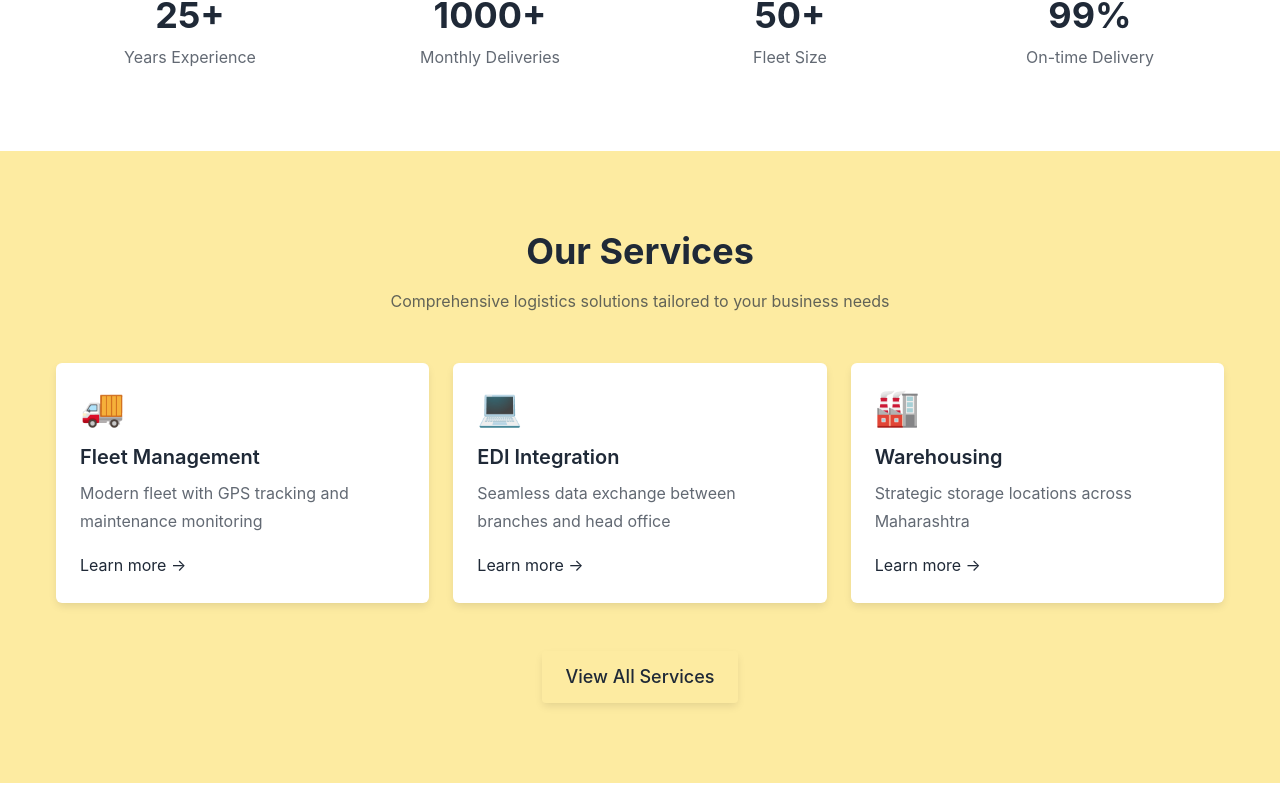
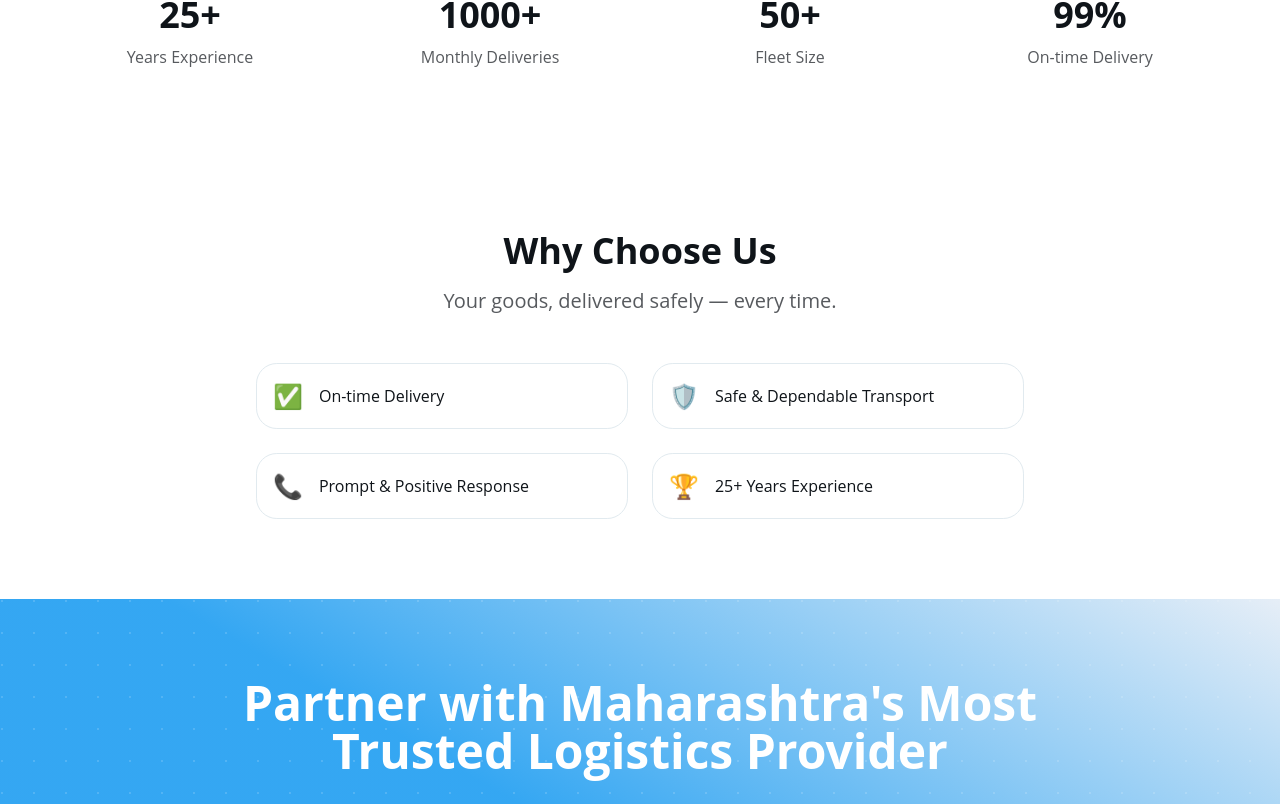
Before and after one commit to rahulbiradar06/Santosh-Logistics, a React (Vite) app in the folder Santosh Logistics/: page / in a window 1280 px wide. Shown: the part 885-1689 px from the top of the page. Built offline with nearby package versions, Linux system fonts and the light colour scheme.

Commit message:
Update theme colors and hide services section
Refined color palette and shadow variables in index.css for both light and dark themes, including font and border changes. Commented out the 'Our Services' section and the 'Get a Quote' button in HomePage.tsx, likely for design or content revision.

```diff
--- a/Santosh Logistics/src/index.css
+++ b/Santosh Logistics/src/index.css
@@ -40,125 +40,112 @@
   --color-sidebar-border: var(--sidebar-border);
   --color-sidebar-ring: var(--sidebar-ring);
 }
-
 :root {
   --background: #ffffff;
-  --foreground: #1f2937;
-  --card: #ffffff;
-  --card-foreground: #1f2937;
+  --foreground: #0f1419;
+  --card: #f7f8f8;
+  --card-foreground: #0f1419;
   --popover: #ffffff;
-  --popover-foreground: #1f2937;
-
-  /* === Classic Trust Theme === */
-  --primary: #1e3a8a; /* Navy Blue */
+  --popover-foreground: #0f1419;
+  --primary: #1e9df1;
   --primary-foreground: #ffffff;
-  --secondary: #fbbf24; /* Amber */
-  --secondary-foreground: #1e3a8a;
-  --muted: #f3f4f6;
-  --muted-foreground: #374151;
-  --accent: #facc15; /* Gold Highlight */
-  --accent-foreground: #1e3a8a;
-  --destructive: #ef4444;
+  --secondary: #0f1419;
+  --secondary-foreground: #ffffff;
+  --muted: #e5e5e6;
+  --muted-foreground: #0f1419;
+  --accent: #e3ecf6;
+  --accent-foreground: #1e9df1;
+  --destructive: #f4212e;
   --destructive-foreground: #ffffff;
-  --border: #e5e7eb;
-  --input: #e5e7eb;
-  --ring: #fbbf24;
-
-  --chart-1: #1e3a8a;
-  --chart-2: #fbbf24;
-  --chart-3: #2563eb;
-  --chart-4: #facc15;
-  --chart-5: #334155;
-
-  --sidebar: #f9fafb;
-  --sidebar-foreground: #1f2937;
-  --sidebar-primary: #1e3a8a;
+  --border: #e1eaef;
+  --input: #f7f9fa;
+  --ring: #1da1f2;
+  --chart-1: #1e9df1;
+  --chart-2: #00b87a;
+  --chart-3: #f7b928;
+  --chart-4: #17bf63;
+  --chart-5: #e0245e;
+  --sidebar: #f7f8f8;
+  --sidebar-foreground: #0f1419;
+  --sidebar-primary: #1e9df1;
   --sidebar-primary-foreground: #ffffff;
-  --sidebar-accent: #fbbf24;
-  --sidebar-accent-foreground: #1e3a8a;
-  --sidebar-border: #e5e7eb;
-  --sidebar-ring: #facc15;
-
-  --font-sans: "Inter", sans-serif;
-  --font-serif: "Source Serif 4", serif;
-  --font-mono: "JetBrains Mono", monospace;
-  --radius: 0.375rem;
-
+  --sidebar-accent: #e3ecf6;
+  --sidebar-accent-foreground: #1e9df1;
+  --sidebar-border: #e1e8ed;
+  --sidebar-ring: #1da1f2;
+  --font-sans: Open Sans, sans-serif;
+  --font-serif: Georgia, serif;
+  --font-mono: Menlo, monospace;
+  --radius: 1.3rem;
   --shadow-x: 0px;
-  --shadow-y: 4px;
-  --shadow-blur: 8px;
-  --shadow-spread: -1px;
-  --shadow-opacity: 0.1;
-  --shadow-color: hsl(0 0% 0%);
-  --shadow-2xs: 0px 4px 8px -1px hsl(0 0% 0% / 0.05);
-  --shadow-xs: 0px 4px 8px -1px hsl(0 0% 0% / 0.05);
-  --shadow-sm: 0px 4px 8px -1px hsl(0 0% 0% / 0.1), 0px 1px 2px -2px hsl(0 0% 0% / 0.1);
-  --shadow: 0px 4px 8px -1px hsl(0 0% 0% / 0.1), 0px 1px 2px -2px hsl(0 0% 0% / 0.1);
-  --shadow-md: 0px 4px 8px -1px hsl(0 0% 0% / 0.1), 0px 2px 4px -2px hsl(0 0% 0% / 0.1);
-  --shadow-lg: 0px 4px 8px -1px hsl(0 0% 0% / 0.1), 0px 4px 6px -2px hsl(0 0% 0% / 0.1);
-  --shadow-xl: 0px 4px 8px -1px hsl(0 0% 0% / 0.1), 0px 8px 10px -2px hsl(0 0% 0% / 0.1);
-  --shadow-2xl: 0px 4px 8px -1px hsl(0 0% 0% / 0.25);
+  --shadow-y: 2px;
+  --shadow-blur: 0px;
+  --shadow-spread: 0px;
+  --shadow-opacity: 0;
+  --shadow-color: rgba(29,161,242,0.15);
+  --shadow-2xs: 0px 2px 0px 0px hsl(202.8169 89.1213% 53.1373% / 0.00);
+  --shadow-xs: 0px 2px 0px 0px hsl(202.8169 89.1213% 53.1373% / 0.00);
+  --shadow-sm: 0px 2px 0px 0px hsl(202.8169 89.1213% 53.1373% / 0.00), 0px 1px 2px -1px hsl(202.8169 89.1213% 53.1373% / 0.00);
+  --shadow: 0px 2px 0px 0px hsl(202.8169 89.1213% 53.1373% / 0.00), 0px 1px 2px -1px hsl(202.8169 89.1213% 53.1373% / 0.00);
+  --shadow-md: 0px 2px 0px 0px hsl(202.8169 89.1213% 53.1373% / 0.00), 0px 2px 4px -1px hsl(202.8169 89.1213% 53.1373% / 0.00);
+  --shadow-lg: 0px 2px 0px 0px hsl(202.8169 89.1213% 53.1373% / 0.00), 0px 4px 6px -1px hsl(202.8169 89.1213% 53.1373% / 0.00);
+  --shadow-xl: 0px 2px 0px 0px hsl(202.8169 89.1213% 53.1373% / 0.00), 0px 8px 10px -1px hsl(202.8169 89.1213% 53.1373% / 0.00);
+  --shadow-2xl: 0px 2px 0px 0px hsl(202.8169 89.1213% 53.1373% / 0.00);
   --tracking-normal: 0em;
   --spacing: 0.25rem;
 }
 
 .dark {
-  --background: #0f172a;
-  --foreground: #f9fafb;
-  --card: #1f2937;
-  --card-foreground: #f9fafb;
-  --popover: #1f2937;
-  --popover-foreground: #f9fafb;
-
-  /* === Classic Trust Theme (Dark) === */
-  --primary: #facc15;
-  --primary-foreground: #1e3a8a;
-  --secondary: #1e3a8a;
-  --secondary-foreground: #ffffff;
-  --muted: #1f2937;
-  --muted-foreground: #9ca3af;
-  --accent: #fbbf24;
-  --accent-foreground: #1e3a8a;
-  --destructive: #ef4444;
+  --background: #000000;
+  --foreground: #e7e9ea;
+  --card: #17181c;
+  --card-foreground: #d9d9d9;
+  --popover: #000000;
+  --popover-foreground: #e7e9ea;
+  --primary: #1c9cf0;
+  --primary-foreground: #ffffff;
+  --secondary: #f0f3f4;
+  --secondary-foreground: #0f1419;
+  --muted: #181818;
+  --muted-foreground: #72767a;
+  --accent: #061622;
+  --accent-foreground: #1c9cf0;
+  --destructive: #f4212e;
   --destructive-foreground: #ffffff;
-  --border: #334155;
-  --input: #334155;
-  --ring: #facc15;
-
-  --chart-1: #fbbf24;
-  --chart-2: #2563eb;
-  --chart-3: #facc15;
-  --chart-4: #f59e0b;
-  --chart-5: #1e3a8a;
-
-  --sidebar: #0f172a;
-  --sidebar-foreground: #f9fafb;
-  --sidebar-primary: #facc15;
-  --sidebar-primary-foreground: #1e3a8a;
-  --sidebar-accent: #1e3a8a;
-  --sidebar-accent-foreground: #facc15;
-  --sidebar-border: #334155;
-  --sidebar-ring: #facc15;
-
-  --font-sans: "Inter", sans-serif;
-  --font-serif: "Source Serif 4", serif;
-  --font-mono: "JetBrains Mono", monospace;
-  --radius: 0.375rem;
-
+  --border: #242628;
+  --input: #22303c;
+  --ring: #1da1f2;
+  --chart-1: #1e9df1;
+  --chart-2: #00b87a;
+  --chart-3: #f7b928;
+  --chart-4: #17bf63;
+  --chart-5: #e0245e;
+  --sidebar: #17181c;
+  --sidebar-foreground: #d9d9d9;
+  --sidebar-primary: #1da1f2;
+  --sidebar-primary-foreground: #ffffff;
+  --sidebar-accent: #061622;
+  --sidebar-accent-foreground: #1c9cf0;
+  --sidebar-border: #38444d;
+  --sidebar-ring: #1da1f2;
+  --font-sans: Open Sans, sans-serif;
+  --font-serif: Georgia, serif;
+  --font-mono: Menlo, monospace;
+  --radius: 1.3rem;
   --shadow-x: 0px;
-  --shadow-y: 4px;
-  --shadow-blur: 8px;
-  --shadow-spread: -1px;
-  --shadow-opacity: 0.1;
-  --shadow-color: hsl(0 0% 0%);
-  --shadow-2xs: 0px 4px 8px -1px hsl(0 0% 0% / 0.05);
-  --shadow-xs: 0px 4px 8px -1px hsl(0 0% 0% / 0.05);
-  --shadow-sm: 0px 4px 8px -1px hsl(0 0% 0% / 0.1), 0px 1px 2px -2px hsl(0 0% 0% / 0.1);
-  --shadow: 0px 4px 8px -1px hsl(0 0% 0% / 0.1), 0px 1px 2px -2px hsl(0 0% 0% / 0.1);
-  --shadow-md: 0px 4px 8px -1px hsl(0 0% 0% / 0.1), 0px 2px 4px -2px hsl(0 0% 0% / 0.1);
-  --shadow-lg: 0px 4px 8px -1px hsl(0 0% 0% / 0.1), 0px 4px 6px -2px hsl(0 0% 0% / 0.1);
-  --shadow-xl: 0px 4px 8px -1px hsl(0 0% 0% / 0.1), 0px 8px 10px -2px hsl(0 0% 0% / 0.1);
-  --shadow-2xl: 0px 4px 8px -1px hsl(0 0% 0% / 0.25);
+  --shadow-y: 2px;
+  --shadow-blur: 0px;
+  --shadow-spread: 0px;
+  --shadow-opacity: 0;
+  --shadow-color: rgba(29,161,242,0.25);
+  --shadow-2xs: 0px 2px 0px 0px hsl(202.8169 89.1213% 53.1373% / 0.00);
+  --shadow-xs: 0px 2px 0px 0px hsl(202.8169 89.1213% 53.1373% / 0.00);
+  --shadow-sm: 0px 2px 0px 0px hsl(202.8169 89.1213% 53.1373% / 0.00), 0px 1px 2px -1px hsl(202.8169 89.1213% 53.1373% / 0.00);
+  --shadow: 0px 2px 0px 0px hsl(202.8169 89.1213% 53.1373% / 0.00), 0px 1px 2px -1px hsl(202.8169 89.1213% 53.1373% / 0.00);
+  --shadow-md: 0px 2px 0px 0px hsl(202.8169 89.1213% 53.1373% / 0.00), 0px 2px 4px -1px hsl(202.8169 89.1213% 53.1373% / 0.00);
+  --shadow-lg: 0px 2px 0px 0px hsl(202.8169 89.1213% 53.1373% / 0.00), 0px 4px 6px -1px hsl(202.8169 89.1213% 53.1373% / 0.00);
+  --shadow-xl: 0px 2px 0px 0px hsl(202.8169 89.1213% 53.1373% / 0.00), 0px 8px 10px -1px hsl(202.8169 89.1213% 53.1373% / 0.00);
+  --shadow-2xl: 0px 2px 0px 0px hsl(202.8169 89.1213% 53.1373% / 0.00);
 }
 
 @theme inline {
--- a/Santosh Logistics/src/pages/HomePage.tsx
+++ b/Santosh Logistics/src/pages/HomePage.tsx
@@ -91,7 +91,7 @@ export default function HomePage() {
       </section>
 
       {/* Services Preview */}
-      <section className="py-20 bg-accent/40">
+      {/* <section className="py-20 bg-accent/40">
         <div className="container-xl">
           <div className="text-center mb-12">
             <h2 className="text-3xl md:text-4xl font-bold mb-4">Our Services</h2>
@@ -138,7 +138,7 @@ export default function HomePage() {
             </Link>
           </div>
         </div>
-      </section>
+      </section> */}
 
       {/* Quality Policy */}
       <section className="py-20 bg-white">
@@ -199,12 +199,12 @@ export default function HomePage() {
               </div>
             </div>
             <div className="flex flex-col sm:flex-row gap-4 justify-center">
-              <Link
+              {/* <Link
                 to="/contact"
                 className="inline-flex items-center justify-center rounded-md bg-white px-8 py-3 text-lg font-medium text-[--primary] shadow-sm hover:bg-white/90 transition-colors"
               >
                 Get a Quote
-              </Link>
+              </Link> */}
               <Link
                 to="/services"
                 className="inline-flex items-center justify-center rounded-md bg-white/10 backdrop-blur px-8 py-3 text-lg font-medium text-white border border-white/20 hover:bg-white/20 transition-colors"
```
